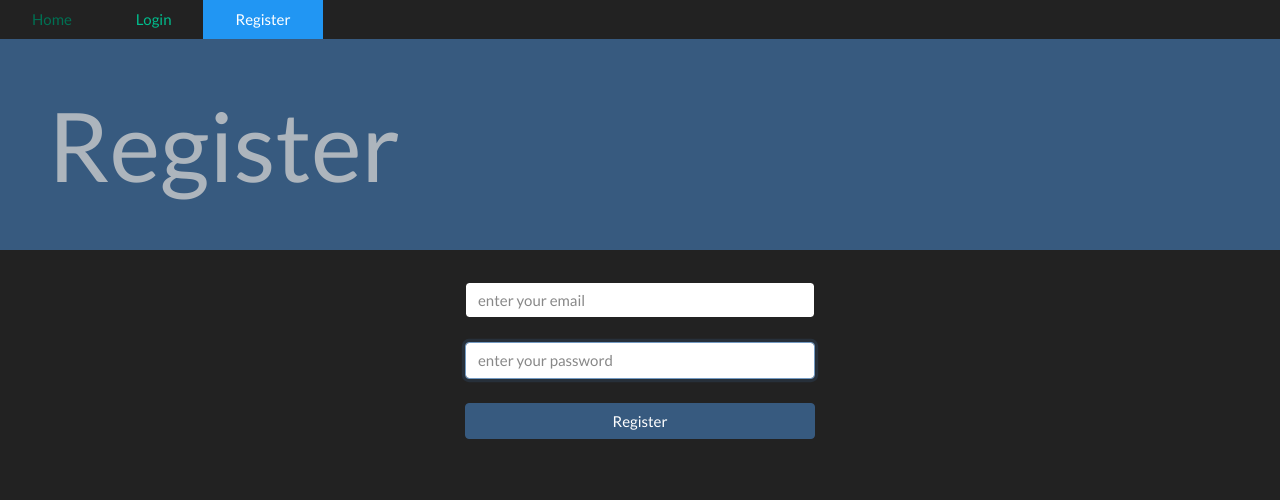
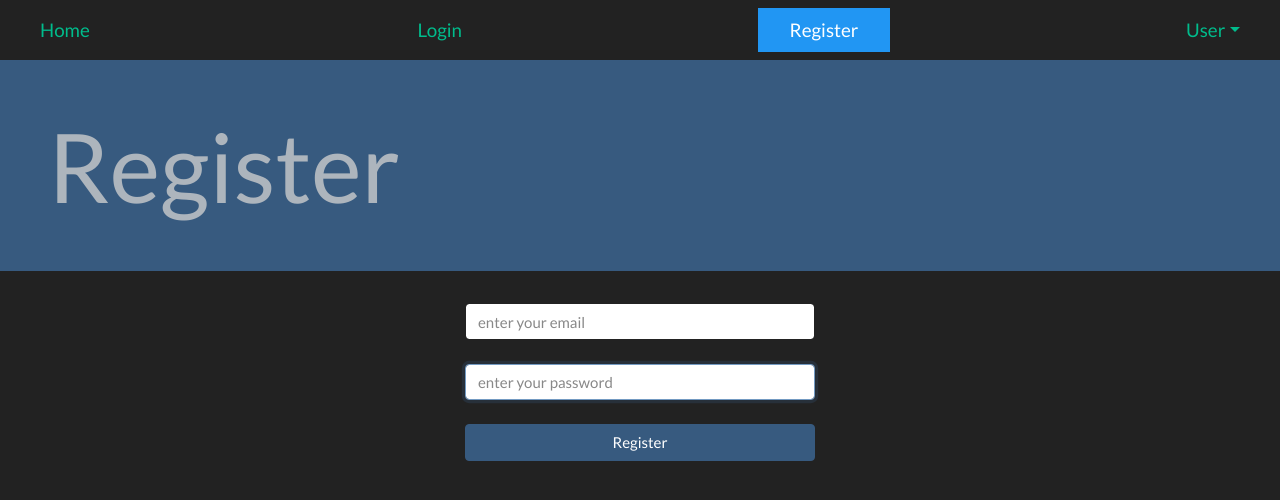
Before and after one commit to ChrisTian206/MERN_RealEstateWeb, a React (Create React App) app in the folder client/: page /register in a window 1280 px wide. Shown: the top 500 px of the page. Built offline with nearby package versions, Linux system fonts and the light colour scheme.

Commit message:
added navlink and dropdown

```diff
--- a/client/public/index.html
+++ b/client/public/index.html
@@ -44,6 +44,8 @@
       To begin the development, run `npm start` or `yarn start`.
       To create a production bundle, use `npm run build` or `yarn build`.
     -->
+  <script src="https://cdn.jsdelivr.net/npm/bootstrap@5.3.2/dist/js/bootstrap.bundle.min.js" integrity="sha384-C6RzsynM9kWDrMNeT87bh95OGNyZPhcTNXj1NW7RuBCsyN/o0jlpcV8Qyq46cDfL" crossorigin="anonymous"></script>
+
 </body>
 
 </html>
--- a/client/src/components/Main.js
+++ b/client/src/components/Main.js
@@ -2,10 +2,26 @@ import { NavLink } from "react-router-dom";
 
 export default function Main() {
     return (
-        <nav className="nav">
+        <nav className="nav d-flex justify-content-between p-2 lead">
             <NavLink className="nav-link" aria-current="page" to="/">Home</NavLink>
             <NavLink className="nav-link" to="/login">Login</NavLink>
             <NavLink className="nav-link" to="/register">Register</NavLink>
+
+            <div className="dropdown">
+                <li>
+                    <a className="nav-link dropdown-toggle" data-bs-toggle="dropdown">
+                        User
+                    </a>
+                    <ul className="dropdown-menu">
+                        <li>
+                            <NavLink className="nav-link" to="/dashboard">Dashboard</NavLink>
+                        </li>
+                        <li>
+                            <a className="nav-link">Log out</a>
+                        </li>
+                    </ul>
+                </li>
+            </div>
         </nav>
     )
 }
```
